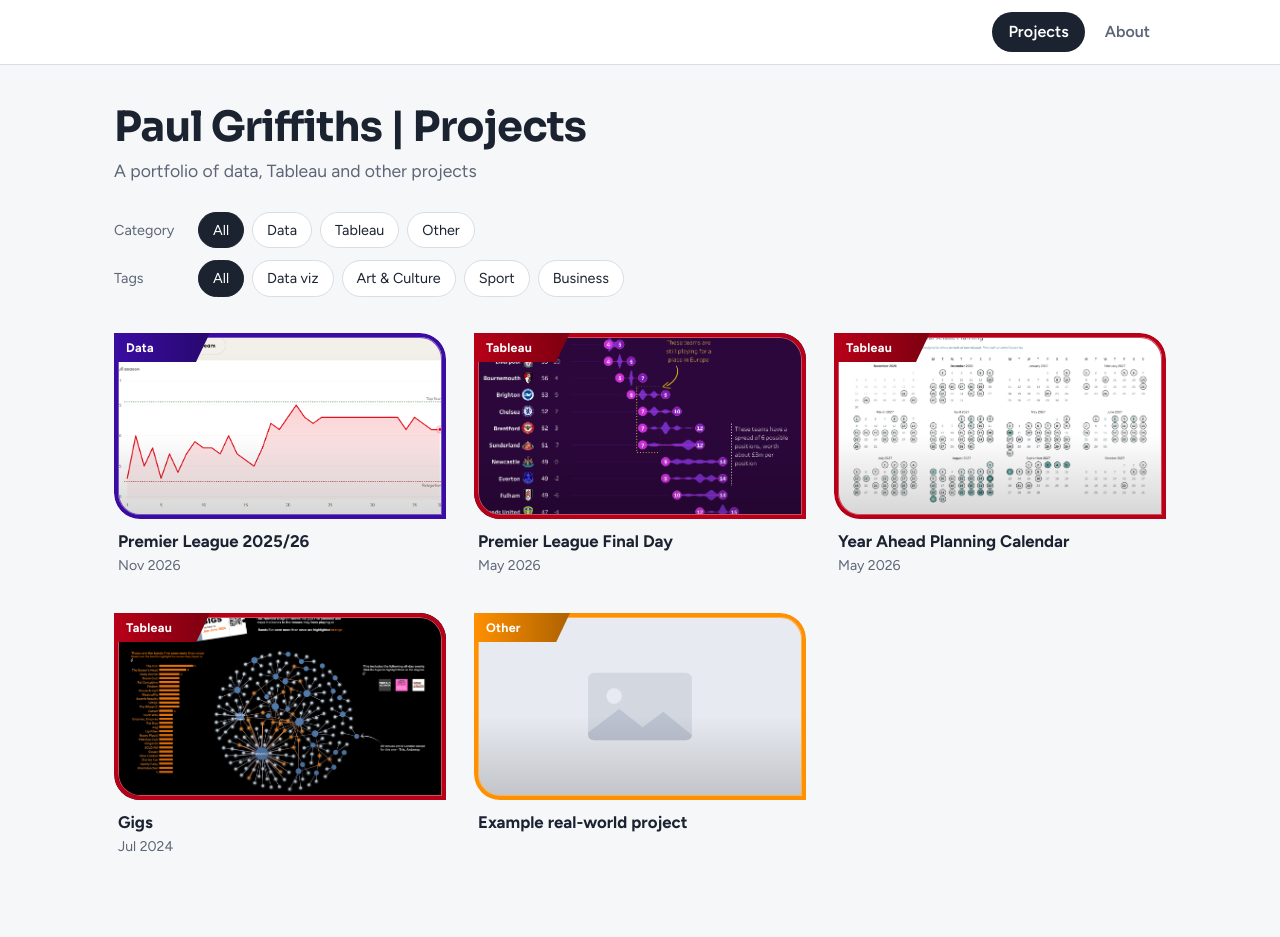
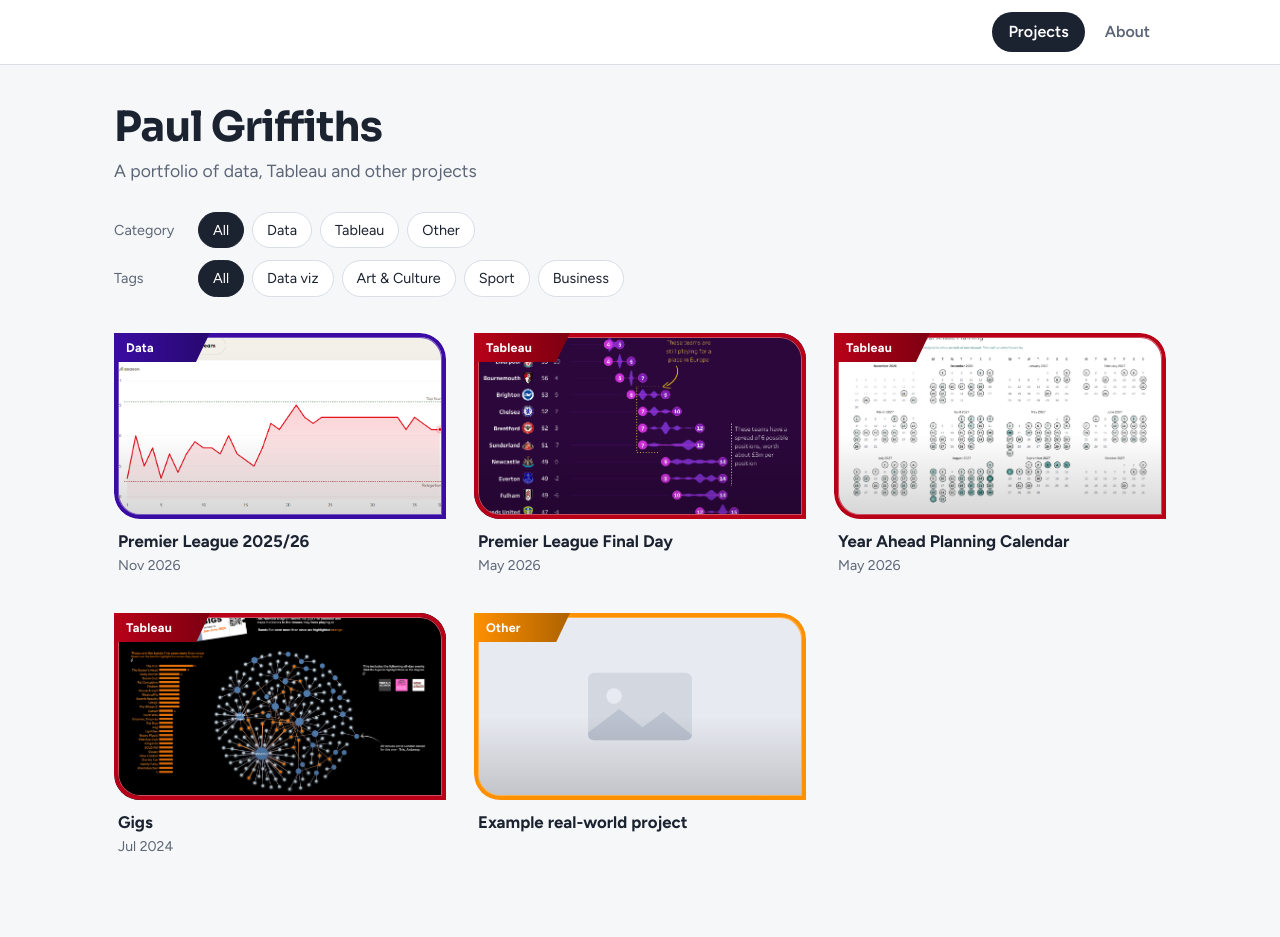
Before and after one commit to chalkboard-paul/chalkboard-paul.github.io, a Jekyll site: the page built from index.html, in a window 1280 px wide. Built offline with Jekyll 4.4.1, drawn with Linux system fonts in a browser that asks for light colours.

Commit message:
Update title in _config.yml
Removed the project label from the title.

```diff
--- a/_config.yml
+++ b/_config.yml
@@ -1,4 +1,4 @@
-title: Paul Griffiths | Projects
+title: Paul Griffiths
 description: A portfolio of data, Tableau and real-world projects.
 
 # The label used for the home page in the menu and the "Back" link.
```
